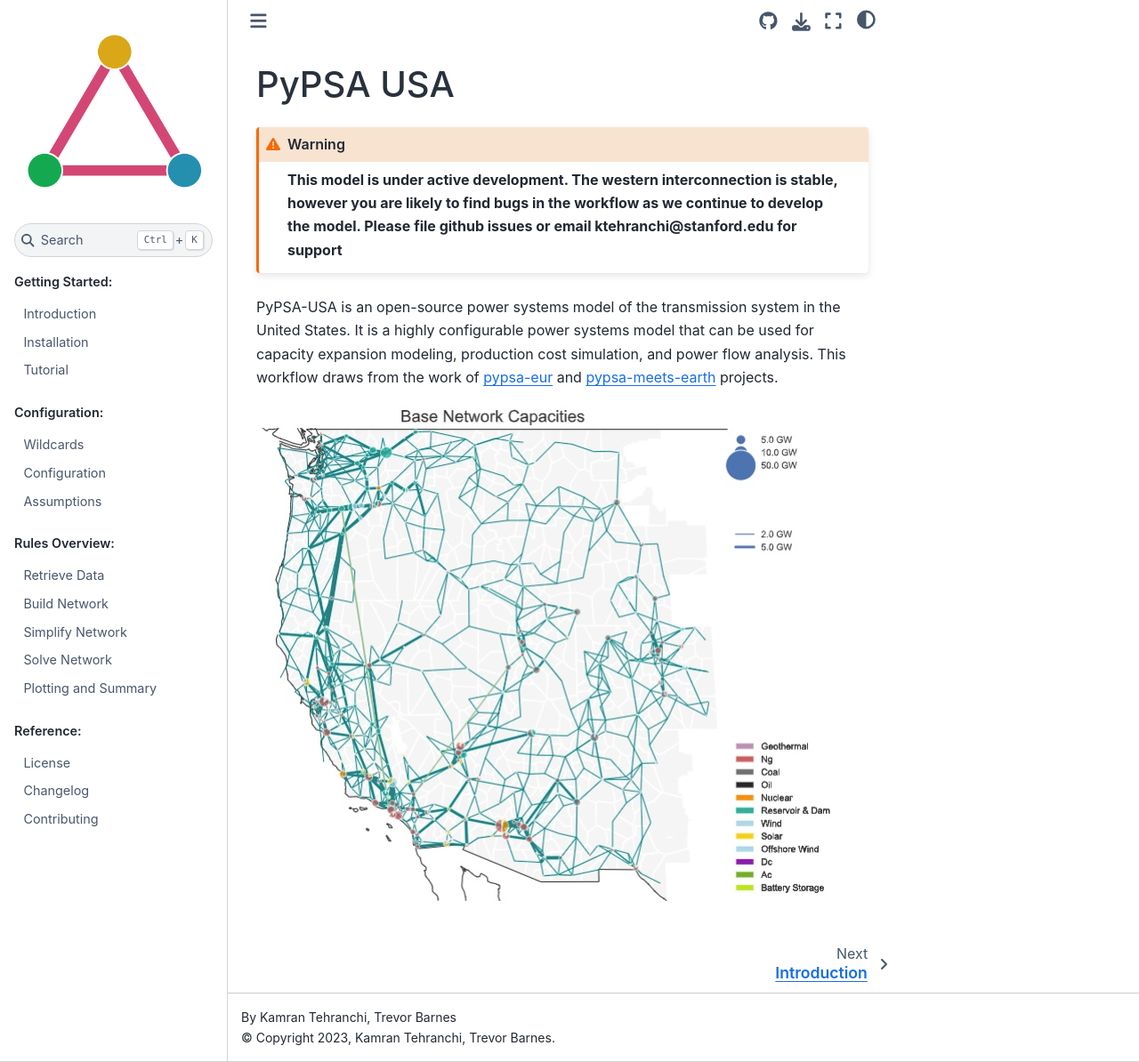
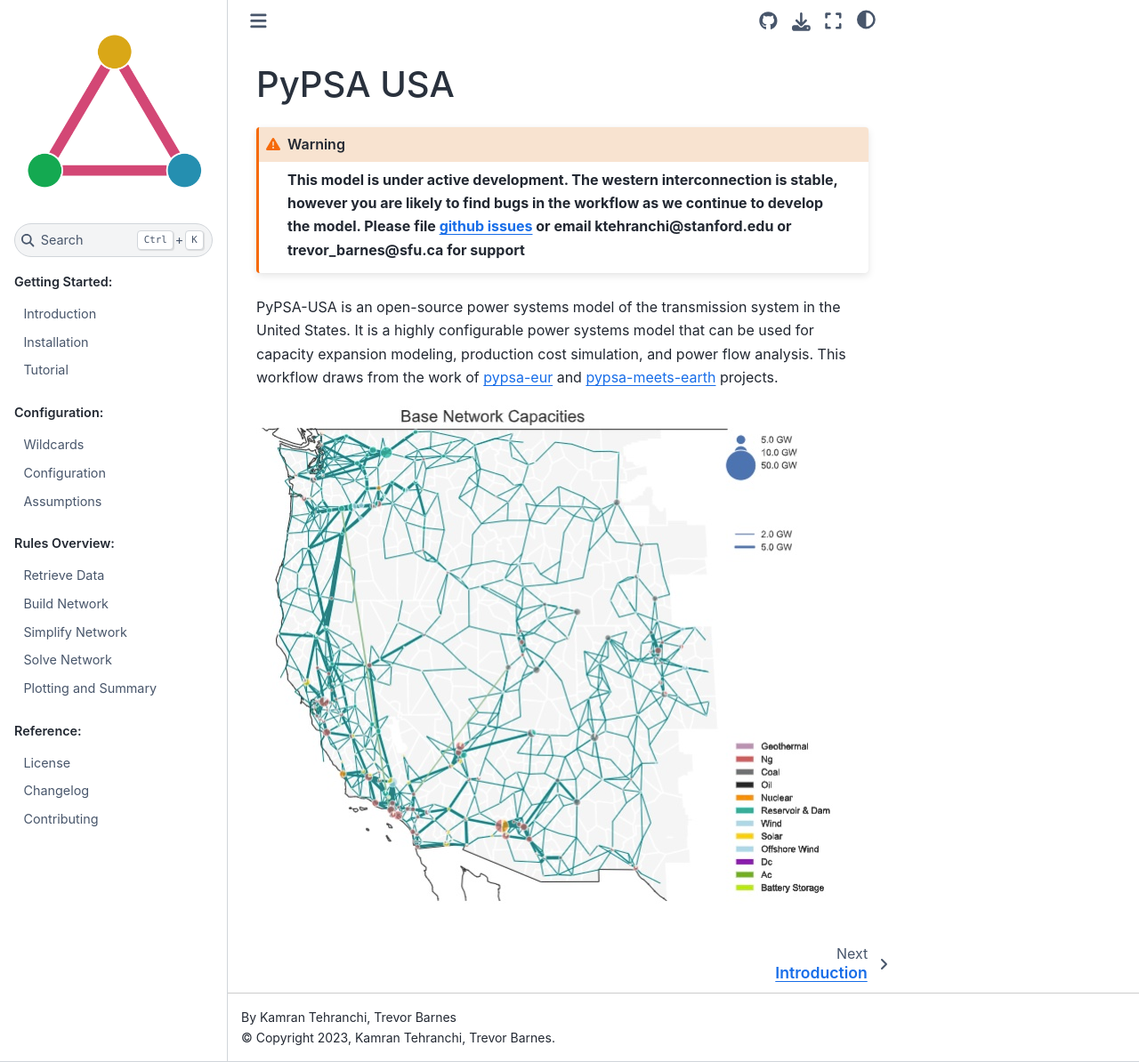
Before and after one commit to PyPSA/pypsa-usa, a Sphinx documentation site: the page built from docs/source/index.md, in a window 1280 px wide and 1194 px high. Shown: the whole window at 89% size. Built offline with Sphinx 7.4.7 and the Sphinx Book theme 1.1.4, drawn with Linux system fonts in a browser that asks for light colours.

Commit message:
Update index.md

````diff
--- a/docs/source/index.md
+++ b/docs/source/index.md
@@ -6,7 +6,7 @@
 # PyPSA USA
 
 ```{warning}
-**This model is under active development. The western interconnection is stable, however you are likely to find bugs in the workflow as we continue to develop the model. Please file github issues or email ktehranchi@stanford.edu for support**
+**This model is under active development. The western interconnection is stable, however you are likely to find bugs in the workflow as we continue to develop the model. Please file [github issues](https://github.com/PyPSA/pypsa-usa/issues) or email ktehranchi@stanford.edu or trevor_barnes@sfu.ca for support**
 ```
 
 PyPSA-USA is an open-source power systems model of the transmission system in the United States. It is a highly configurable power systems model that can be used for capacity expansion modeling, production cost simulation, and power flow analysis. This workflow draws from the work of [pypsa-eur](https://pypsa-eur.readthedocs.io/en/latest/index.html) and [pypsa-meets-earth](https://pypsa-earth.readthedocs.io/en/latest/) projects.
````
